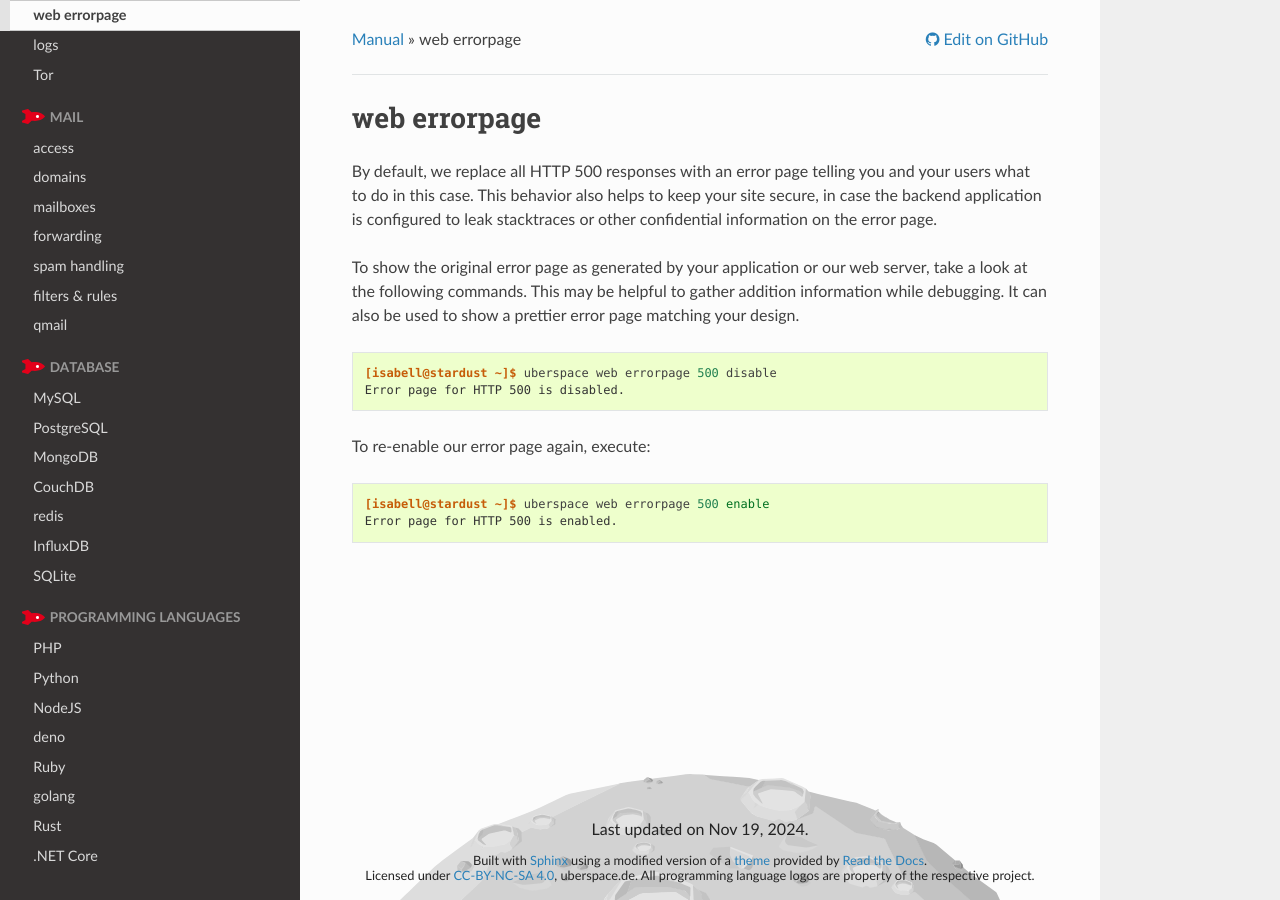
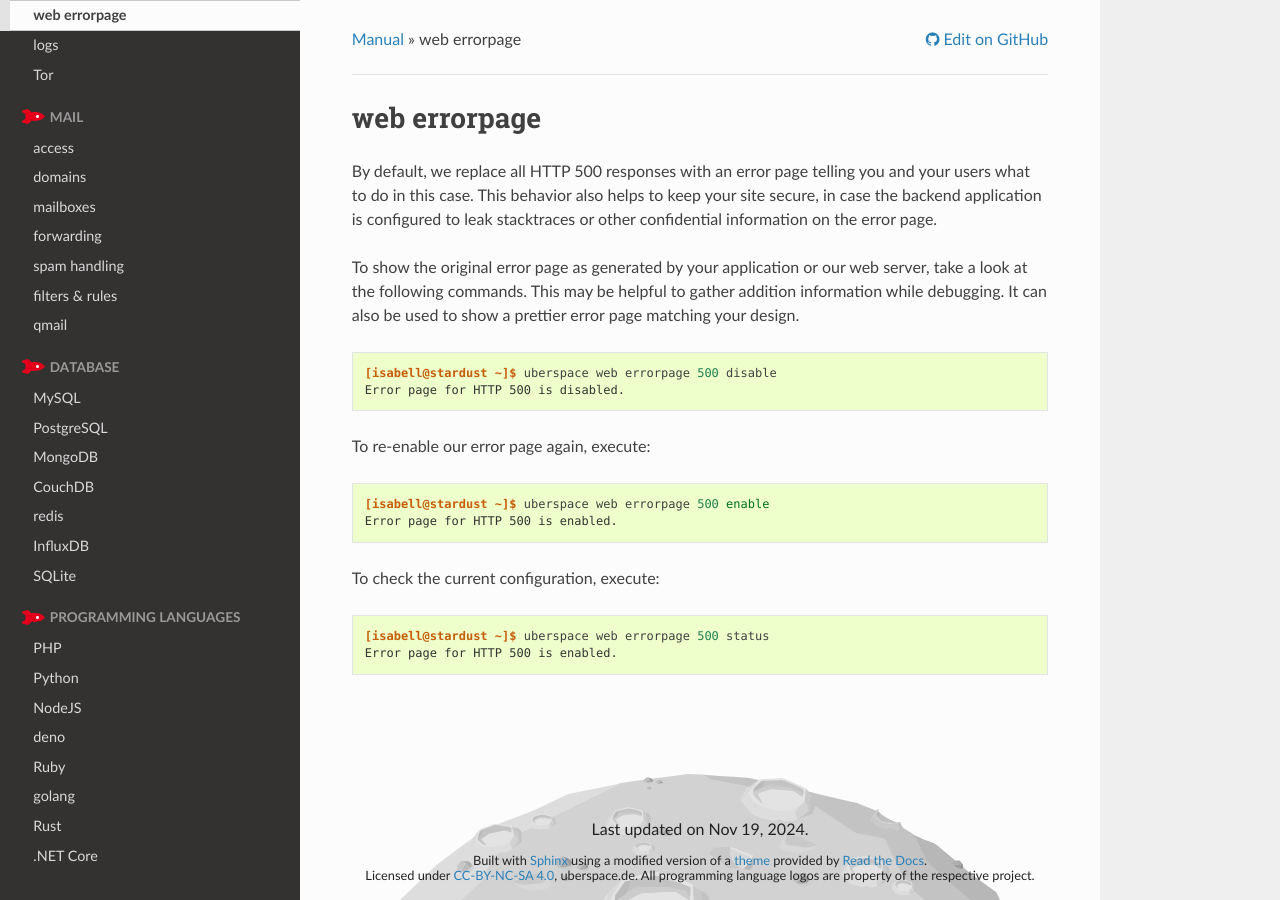
Before and after one commit to Uberspace/manual, a Sphinx documentation site: the page built from source/web-errorpage.rst, in a window 1280 px wide. Built offline with Sphinx 7.4.7 and the Read the Docs theme 3.1.0, drawn with Linux system fonts in a browser that asks for light colours; pages that are not in the unit, such as notebooks, are missing from menus.

Commit message:
Update web-errorpage.rst (#575)

```diff
--- a/source/web-errorpage.rst
+++ b/source/web-errorpage.rst
@@ -17,3 +17,10 @@ To re-enable our error page again, execute:
 
   [isabell@stardust ~]$ uberspace web errorpage 500 enable
   Error page for HTTP 500 is enabled.
+
+To check the current configuration, execute:
+
+.. code-block:: console
+
+  [isabell@stardust ~]$ uberspace web errorpage 500 status
+  Error page for HTTP 500 is enabled.
```
